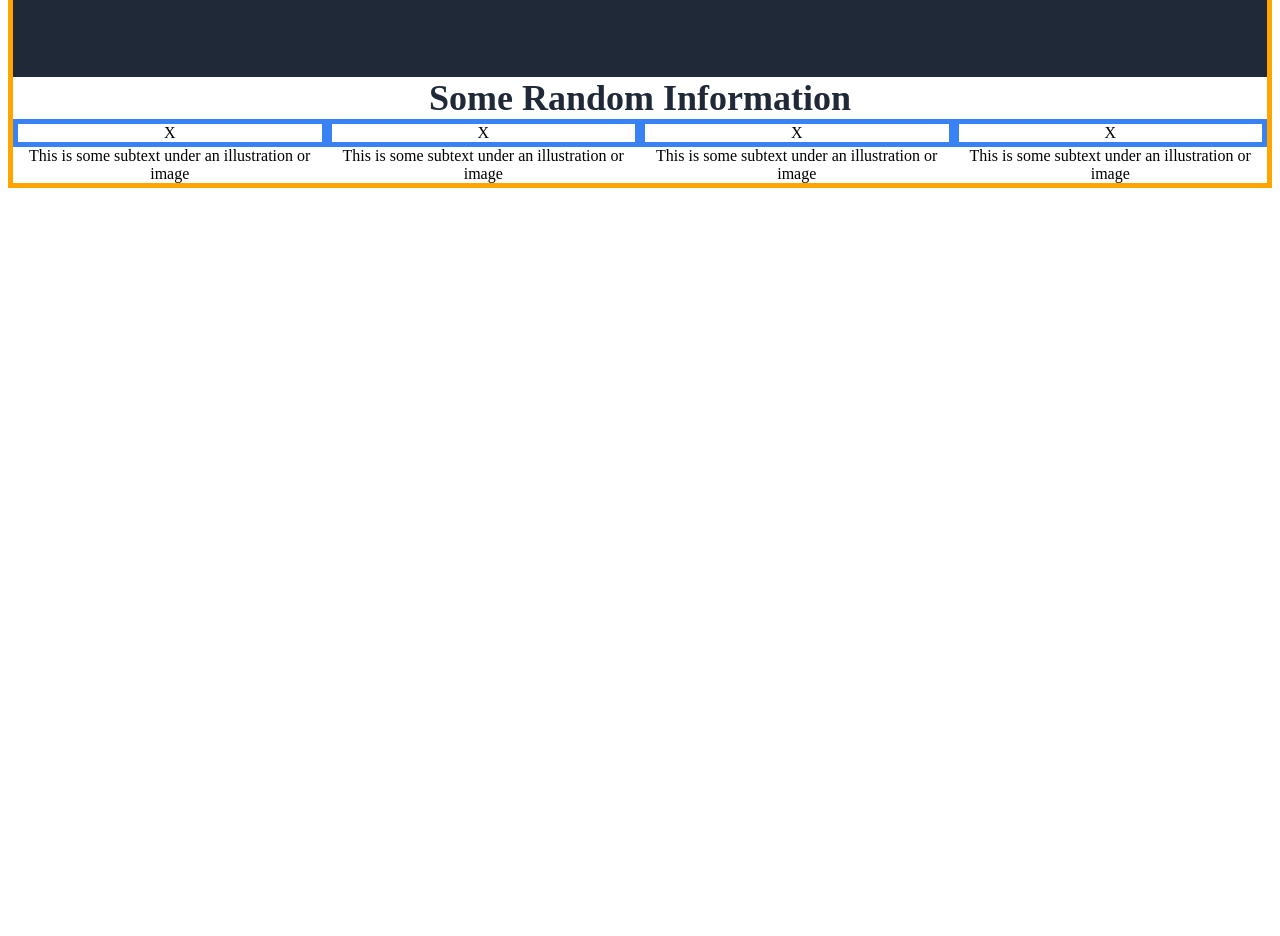
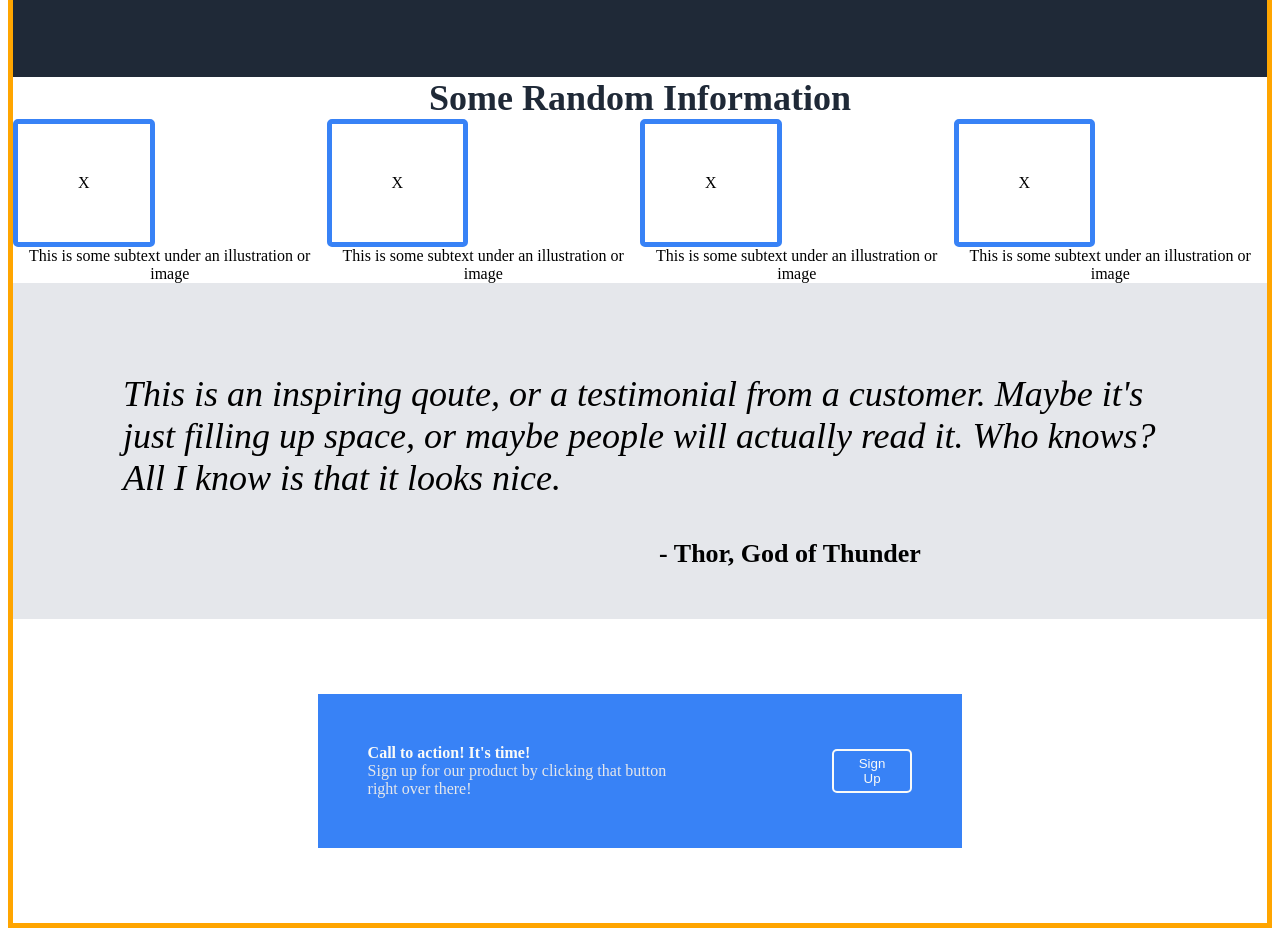
Before and after one commit to ferusthefly/odin-landing-page, a plain HTML site: page index.html in a window 1280 px wide. Shown: the part 367-1303 px from the top of the page. Before the commit the page ends 800 px from the top, so only its background shows below. Drawn offline with Linux system fonts and the light colour scheme.

Commit message:
This commit includes yesterday's work since I had trouble pushing from my laptop (something to work on in the future). I added the qoute and the call to action sections. Merry Xmas!

```diff
--- a/Style/style.css
+++ b/Style/style.css
@@ -112,4 +112,79 @@ body {
     border-color: #3882f6;
     border-style: solid;
     border-width: 5px;
+    width: max-content;
+    border-radius: 5px;
+    padding: 50px 60px;
   }
+
+  .qoute {
+    display: flex;
+    justify-content: center;
+    align-items: center;
+    flex-wrap: wrap;
+    padding: 50px 50px;
+    background-color: #E5e7eb;
+  }
+
+  .qoute-text {
+    font-size: 36px;
+    font-style: italic;
+    font-weight: 300;
+    padding: 40px 60px;
+  }
+
+  .qoute-author {
+      margin-left: 300px;
+      font-weight: 800;
+    font-size: 26px;
+  }
+
+  .cta-all {
+    display: flex;
+    justify-content: center;
+    align-items: center;
+  }
+
+  .cta-blue {
+    background-color: #3882f6;
+    width: 60%;
+    padding: 25px 50px;
+    display: flex;
+    justify-content: center;
+    align-items: center;
+    gap: 150px;
+    margin: 75px 75px;
+    padding: 50px;
+  }
+
+  cta-button {
+      background-color: #3882f6;
+      border-radius: 5px;
+      color: #F9FAF8;
+      border-style: solid;
+      border-color: #F9FAF8;
+      border: 2px;
+      padding: 5px 15px;
+
+  }
+
+  .button-2 {
+    background-color: #3882f6;
+      border-radius: 5px;
+      color: #F9FAF8;
+      border-style: solid;
+      border-color: #F9FAF8;
+      border: 2px;
+      padding: 5px 25px;
+  }
+
+  .cta-text {
+    font-weight: 800;
+    color: #F9FAF8;
+  }
+
+  .cta-subtext {
+    color: #E5E7Eb;
+    font-size: ;
+    font-weight: 300;
+  }
--- a/index.html
+++ b/index.html
@@ -57,6 +57,31 @@
             </div>
         </div>
         </div>
+        <div class="qoute">
+            <div class="qoute-text">
+              This is an inspiring qoute, or a testimonial from a customer. Maybe it's just filling up space, or maybe people will actually read it. Who knows? All I know is that it looks nice.
+            </div>
+            <div class="qoute-author">
+              - Thor, God of Thunder
+            </div>
+          </div>
+         <div class="cta-all">
+           <div class="cta-blue">
+             <div class="cta-text">
+               Call to action! It's time!
+               <div class="cta-subtext">
+                 Sign up for our product by clicking that button right over there!
+               </div>
+             </div>
+             <div class="cta-button">
+               <button class="button-2" style="border-style: solid;">Sign Up</button>
+             </div>
+           </div>
+          </div>
+
+
+
+
 
 </body>
 </html>
```
